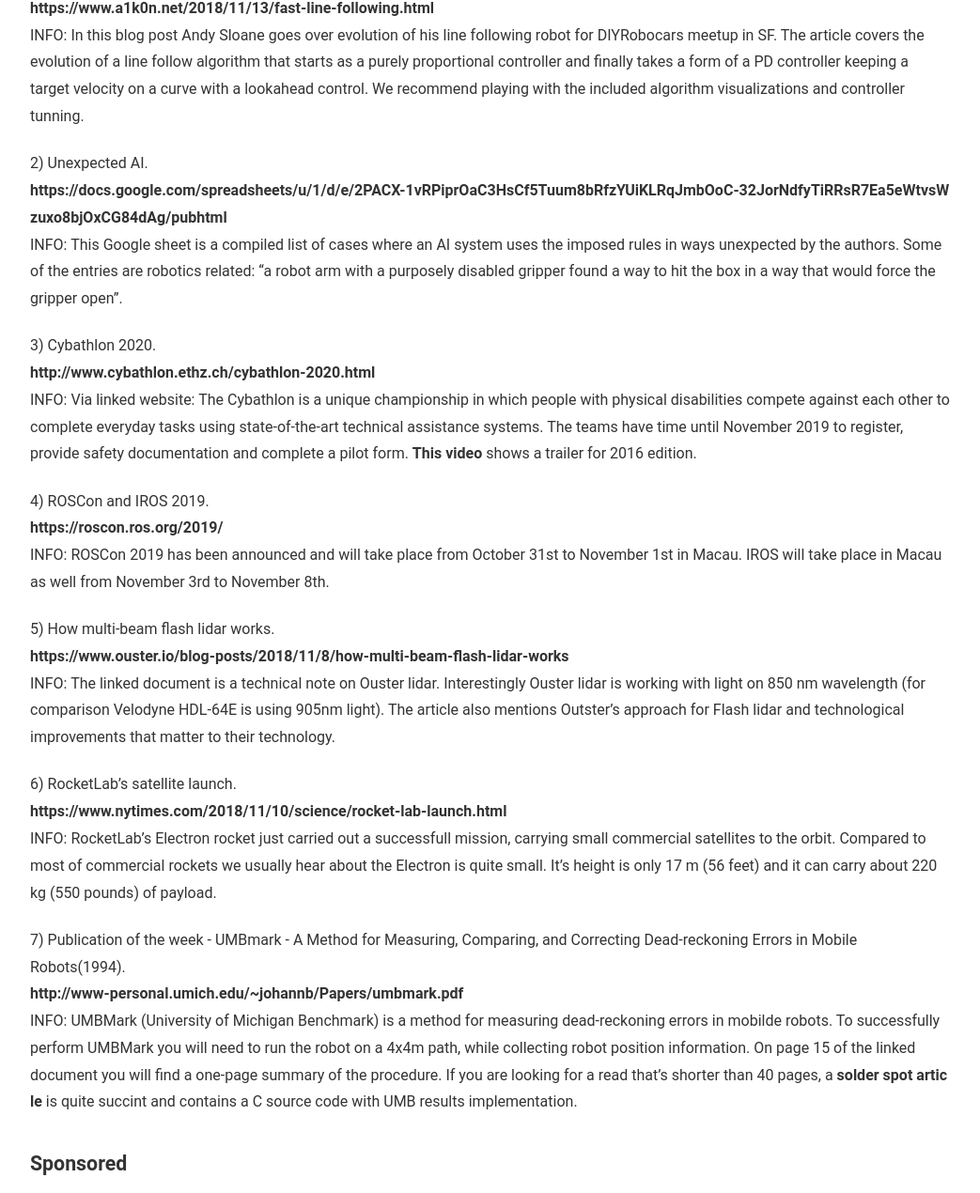
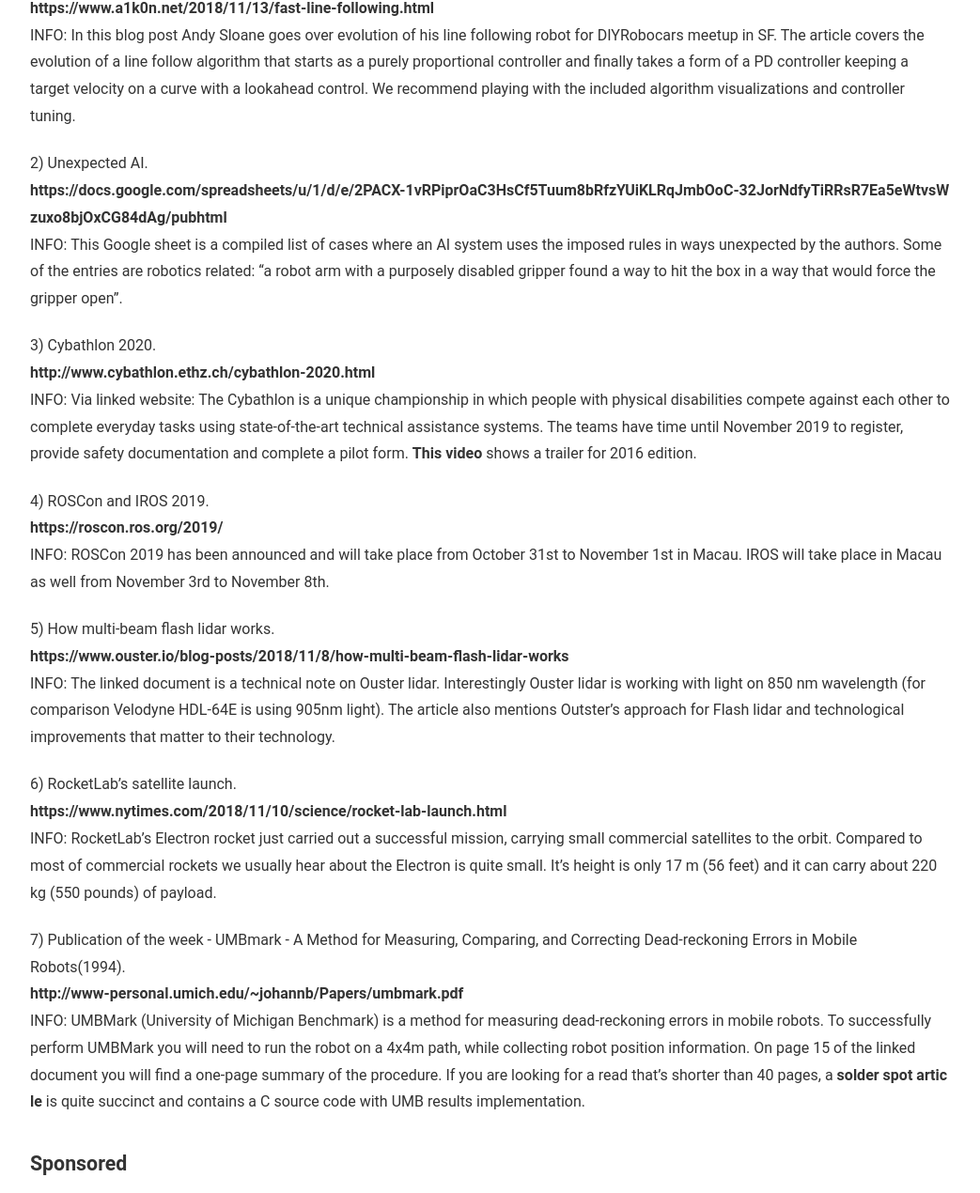
Before and after one commit to msadowski/weeklyrobotics, a Jekyll site: the page built from _posts/2018-11-18-weekly-robotics-14.md, in a window 1280 px wide. Shown: the part 323-1593 px from the top of the page at 94% size, without its empty margins (118-1161 px from the left). Built offline with Jekyll 4.4.1, drawn with Linux system fonts in a browser that asks for light colours; comment, search, counter and statistics services are not loaded.

Commit message:
Fix typos

```diff
--- a/_posts/2018-11-18-weekly-robotics-14.md
+++ b/_posts/2018-11-18-weekly-robotics-14.md
@@ -7,7 +7,7 @@
 
 1) Fast line-following robots part 1: control.
 <br>[https://www.a1k0n.net/2018/11/13/fast-line-following.html](https://www.a1k0n.net/2018/11/13/fast-line-following.html){:target="_blank"}<br>
-INFO: In this blog post Andy Sloane goes over evolution of his line following robot for DIYRobocars meetup in SF. The article covers the evolution of a line follow algorithm that starts as a purely proportional controller and finally takes a form of a PD controller keeping a target velocity on a curve with a lookahead control. We recommend playing with the included algorithm visualizations and controller tunning.
+INFO: In this blog post Andy Sloane goes over evolution of his line following robot for DIYRobocars meetup in SF. The article covers the evolution of a line follow algorithm that starts as a purely proportional controller and finally takes a form of a PD controller keeping a target velocity on a curve with a lookahead control. We recommend playing with the included algorithm visualizations and controller tuning.
 
 2) Unexpected AI.
 <br>[https://docs.google.com/spreadsheets/u/1/d/e/2PACX-1vRPiprOaC3HsCf5Tuum8bRfzYUiKLRqJmbOoC-32JorNdfyTiRRsR7Ea5eWtvsWzuxo8bjOxCG84dAg/pubhtml](https://docs.google.com/spreadsheets/u/1/d/e/2PACX-1vRPiprOaC3HsCf5Tuum8bRfzYUiKLRqJmbOoC-32JorNdfyTiRRsR7Ea5eWtvsWzuxo8bjOxCG84dAg/pubhtml){:target="_blank"}<br>
@@ -27,11 +27,11 @@
 
 6) RocketLab's satellite launch.
 <br>[https://www.nytimes.com/2018/11/10/science/rocket-lab-launch.html](https://www.nytimes.com/2018/11/10/science/rocket-lab-launch.html){:target="_blank"}<br>
-INFO: RocketLab's Electron rocket just carried out a successfull mission, carrying small commercial satellites to the orbit. Compared to most of commercial rockets we usually hear about the Electron is quite small. It's height is only 17 m (56 feet) and it can carry about 220 kg (550 pounds) of payload.
+INFO: RocketLab's Electron rocket just carried out a successful mission, carrying small commercial satellites to the orbit. Compared to most of commercial rockets we usually hear about the Electron is quite small. It's height is only 17 m (56 feet) and it can carry about 220 kg (550 pounds) of payload.
 
 7) Publication of the week - UMBmark - A Method for Measuring, Comparing, and Correcting Dead-reckoning Errors in Mobile Robots(1994).
 <br>[http://www-personal.umich.edu/~johannb/Papers/umbmark.pdf](http://www-personal.umich.edu/~johannb/Papers/umbmark.pdf){:target="_blank"}<br>
-INFO: UMBMark (University of Michigan Benchmark) is a method for measuring dead-reckoning errors in mobilde robots. To successfully perform UMBMark you will need to run the robot on a 4x4m path, while collecting robot position information. On page 15 of the linked document you will find a one-page summary of the procedure. If you are looking for a read that's shorter than 40 pages, a [solder spot article](https://solderspot.wordpress.com/2014/05/08/navbot-error-correction-using-umbmark/){:target="_blank"} is quite succint and contains a C source code with UMB results implementation.
+INFO: UMBMark (University of Michigan Benchmark) is a method for measuring dead-reckoning errors in mobile robots. To successfully perform UMBMark you will need to run the robot on a 4x4m path, while collecting robot position information. On page 15 of the linked document you will find a one-page summary of the procedure. If you are looking for a read that's shorter than 40 pages, a [solder spot article](https://solderspot.wordpress.com/2014/05/08/navbot-error-correction-using-umbmark/){:target="_blank"} is quite succinct and contains a C source code with UMB results implementation.
 
 #### Sponsored
 
```
